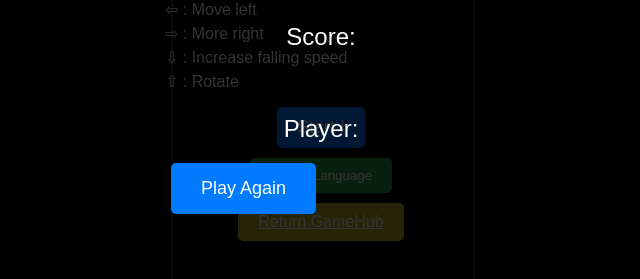
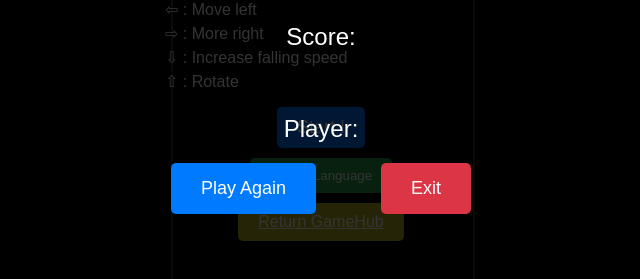
Before and after one commit to Tachibana11111/Tetris, a plain HTML site: page index.html in a window 1280 px wide. Shown: the part 351-630 px from the top of the page, without its empty margins (319-959 px from the left). Drawn offline with Linux system fonts and the light colour scheme.

Commit message:
Update index.html

```diff
--- a/index.html
+++ b/index.html
@@ -43,7 +43,7 @@
       <p id="playerNameDisplay">Player:</p>
       <div class="buttons">
         <button id="playAgainButton">Play Again</button>
-
+        <button id="quitButton">Exit</button>
       </div>
     </div>
     </div>
```
